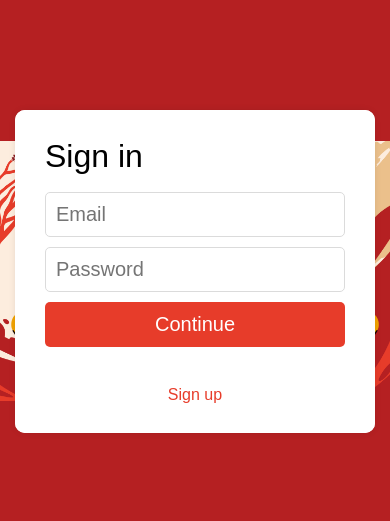
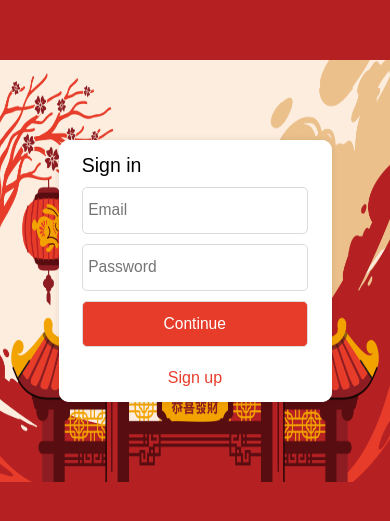
Before and after one commit to FernandoAlmeida2/projeto21-autoral, a React (Create React App) app in the folder memovo-frontend/: page / in a window 390 px wide. Shown: the part 151-672 px from the top of the page. Built offline with nearby package versions, Linux system fonts and the light colour scheme; no server answers.

Commit message:
feat: add responsivity for frontend pages styles

```diff
--- a/memovo-frontend/src/assets/styles/Container.js
+++ b/memovo-frontend/src/assets/styles/Container.js
@@ -7,9 +7,14 @@ export const Container = styled.div`
   background-repeat: no-repeat;
   background-size: contain;
   min-height: 100vh;
+  width: 100vw;
   display: flex;
   flex-direction: column;
   align-items: center;
   justify-content: center;
   gap: 6px;
+
+  @media(max-width: 700px) {
+    background-size: 100vw 50vh;
+  }
 `;
--- a/memovo-frontend/src/assets/styles/LoginSignUpScreen.js
+++ b/memovo-frontend/src/assets/styles/LoginSignUpScreen.js
@@ -14,6 +14,16 @@ export const LogRegScreen = styled.div`
     inset 0px 0px 0px 5px #ffffff;
   h1 {
     font-size: 32px;
-    width: 300px;
+    width: 83%;
+  }
+
+  @media (max-width: 700px) {
+    width: 70vw;
+    min-height: auto;
+    padding: 4.2vw 0;
+    gap: 2.9vw;
+    h1 {
+    font-size: 5vw;
+  }
   }
 `;
--- a/memovo-frontend/src/components/Dashboard/Cards/CardStyle.js
+++ b/memovo-frontend/src/components/Dashboard/Cards/CardStyle.js
@@ -10,6 +10,12 @@ export const FrontStyle = styled.div`
   align-items: center;
   flex-direction: column;
   position: relative;
+
+  @media (max-width: 700px) {
+    height: 43vw;
+    width: 57vw;
+    font-size: 11.4vw;
+  }
 `;
 
 export const IconDiv = styled.div`
@@ -18,11 +24,17 @@ export const IconDiv = styled.div`
   display: flex;
   justify-content: center;
   align-items: center;
+  @media (max-width: 700px) {
+    font-size: 2.86vw;
+  }
 `;
 
 export const PinyinOption = styled.div`
   display: ${(props) => (props.showPinyin ? "block" : "none")};
   font-size: 40px;
+  @media (max-width: 700px) {
+    font-size: 5.71vw;
+  }
 `;
 
 export const BottomIcon = styled.div`
@@ -31,11 +43,23 @@ export const BottomIcon = styled.div`
   position: absolute;
   bottom: 5px;
   right: 10px;
+  @media (max-width: 700px) {
+    bottom: 0.71vw;
+    right: 1.43vw;
+  }
+
+  .react-icons {
+    size: 40px;
+
+    @media (max-width: 700px) {
+      size: 5.71vw;
+    }
+  }
 `;
 
 export const BackStyle = styled.div`
   width: 400px;
-  height: 300px;
+  min-height: 300px;
   padding: 20px;
   background-color: ${(props) => props.color};
   display: flex;
@@ -44,6 +68,13 @@ export const BackStyle = styled.div`
   flex-direction: column;
   gap: 8px;
   position: relative;
+
+  @media (max-width: 700px) {
+    min-height: 43vw;
+    width: 57vw;
+    padding: 2.86vw;
+    gap: 1.14vw;
+  }
 `;
 
 export const TranslationDiv = styled.div`
@@ -64,6 +95,26 @@ export const TranslationDiv = styled.div`
   }
   div:last-child {
     display: flex;
+    p{
+      font-size: 14px;
+    }
+  }
+
+  @media (max-width: 700px) {
+    gap: 0.71vw;
+    div:first-child {
+      h1 {
+        font-size: 5.71vw;
+      }
+      h2 {
+        font-size: 2.86vw;
+      }
+    }
+    div:last-child {
+    p{
+      font-size: 2vw;
+    }
+  }
   }
 `;
 
@@ -76,9 +127,14 @@ export const AnswerDiv = styled.div`
     display: flex;
     justify-content: center;
     align-items: center;
+    font-size: 16px;
     cursor: pointer;
     :hover {
       text-decoration: underline;
     }
   }
+  @media (max-width: 700px) {
+    gap: 2.86vw;
+    font-size: 2.29vw;
+  }
 `;
--- a/memovo-frontend/src/components/Dashboard/Cards/Frontside.js
+++ b/memovo-frontend/src/components/Dashboard/Cards/Frontside.js
@@ -1,7 +1,14 @@
 import { useState } from "react";
-import { FrontStyle, IconDiv, PinyinOption, BottomIcon } from "./CardStyle";
+import {
+  FrontStyle,
+  IconDiv,
+  PinyinOption,
+  BottomIcon,
+} from "./CardStyle";
+
 import { BsFillPlayFill, BsFillCaretDownFill } from "react-icons/bs";
 import { GiReturnArrow } from "react-icons/gi";
+
 
 export default function FrontSide({ color, hanzi, pinyin, setTurnCard }) {
   const [showPinyin, setShowPinyin] = useState(false);
@@ -10,24 +17,18 @@ export default function FrontSide({ color, hanzi, pinyin, setTurnCard }) {
       <h1>{hanzi}</h1>
       {showPinyin ? (
         <IconDiv>
-          <BsFillCaretDownFill
-            size={"40px"}
-            onClick={() => setShowPinyin(!showPinyin)}
-          />
+          <BsFillCaretDownFill size={"2em"} onClick={() => setShowPinyin(!showPinyin)} />
           Hide pinyin
         </IconDiv>
       ) : (
         <IconDiv>
-          <BsFillPlayFill
-            size={"40px"}
-            onClick={() => setShowPinyin(!showPinyin)}
-          />
+          <BsFillPlayFill size={"2em"} onClick={() => setShowPinyin(!showPinyin)} />
           Show pinyin
         </IconDiv>
       )}
       <PinyinOption showPinyin={showPinyin}>{pinyin}</PinyinOption>
       <BottomIcon>
-        <GiReturnArrow size={"40px"} onClick={() => setTurnCard(true)} />
+        <GiReturnArrow size={"0.7em"} onClick={() => setTurnCard(true)} />
       </BottomIcon>
     </FrontStyle>
   );
--- a/memovo-frontend/src/components/Dashboard/Cards/Result.js
+++ b/memovo-frontend/src/components/Dashboard/Cards/Result.js
@@ -45,6 +45,12 @@ const Resultcontainer = styled.div`
   align-items: center;
   flex-direction: column;
   padding: 20px 0 10px 0;
+
+  @media (max-width: 700px) {
+    height: 43vw;
+    width: 57vw;
+    padding: 2.86vw 0 5.71vw 0;
+  }
 `;
 
 const ResultStyle = styled.div`
@@ -53,18 +59,29 @@ const ResultStyle = styled.div`
   flex-direction: column;
   background-color: #f7d434;
   gap: 10px;
+  @media (max-width: 700px) {
+    gap: 1.4vw;
+  }
 `;
 
 const ScoreTitleDiv = styled.div`
   font-size: 24px;
   line-height: 40px;
   margin-bottom: 20px;
+  @media (max-width: 700px) {
+    line-height: 5.71vw;
+    margin-bottom: 2.86vw;
+    font-size: 3.43vw;
+  }
 `;
 
 const ScoreDiv = styled.div`
   font-size: 32px;
   span {
     color: green;
+  }
+  @media (max-width: 700px) {
+    font-size: 4.57vw;
   }
 `;
 
--- a/memovo-frontend/src/components/Dashboard/Menu/Practice/PracticeStyle.js
+++ b/memovo-frontend/src/components/Dashboard/Menu/Practice/PracticeStyle.js
@@ -23,6 +23,23 @@ export const PracticeStyle = styled.div`
       opacity: 1;
     }
   }
+
+  @media (max-width: 700px) {
+    gap: 3vw;
+    height: 17.1vw;
+    width: 28.6vw;
+    label {
+      font-size: 3.5vw;
+      line-height: 6vw;
+    }
+
+    input {
+      padding-left: 1vw;
+      height: 6vw;
+      width: 40vw;
+      font-size: 3vw;
+    }
+  }
 `;
 
 export const BottomStyle = styled.div`
@@ -39,18 +56,32 @@ export const BottomStyle = styled.div`
       color: #e55351;
     }
   }
+
+  @media (max-width: 700px) {
+    gap: 1vw;
+    p {
+      font-size: 3vw;
+    }
+  }
 `;
 
 export const ButtonStart = styled.button`
   width: 200px;
   height: 30px;
   border-radius: 5px;
+  font-size: 12px;
   border: none;
   color: #4f4343;
   background: ${(props) => (props.isLoading ? "#F3AE39" : "#bcb7af")};
   cursor: ${(props) => (props.isLoading ? "auto" : "pointer")};
   :hover {
-    background: #F3AE39;
+    background: #f3ae39;
     color: #f7f5f2;
   }
+
+  @media (max-width: 700px) {
+    height: 6vw;
+    width: 40vw;
+    font-size: 3vw;
+  }
 `;
--- a/memovo-frontend/src/components/Form/FormStyle.js
+++ b/memovo-frontend/src/components/Form/FormStyle.js
@@ -1,6 +1,7 @@
 import styled from "styled-components";
 
 export const FormStyle = styled.form`
+  width: 100%;
   display: flex;
   flex-direction: column;
   align-items: center;
@@ -8,30 +9,43 @@ export const FormStyle = styled.form`
 `;
 
 export const InputStyle = styled.input`
-  width: 300px;
+  width: 83%;
   height: 45px;
   border: 1px solid #dbdbdb;
   color: #dbdbdb;
-  font-size: 20px;
   border-radius: 5px;
   background-color: white;
   opacity: ${(props) => (props.isLoading ? 0.7 : 1)};
   padding-left: 10px;
+  font-size: 20px;
 
   ::placeholder {
     opacity: 1;
+  }
+
+  @media(max-width: 700px) {
+    height: 12vw;
+    font-size: 4vw;
+    padding-left: 1.4vw;
+    border: 0.14vw solid #dbdbdb;
   }
 `;
 
 export const ButtonStyle = styled.button`
   opacity: 1;
-  width: 300px;
+  width: 83%;
   height: 45px;
   background: #e73c2a;
   border-radius: 5px;
   border: none;
   color: white;
   font-size: 20px;
-  font-weight: 400;
   cursor: ${(props) => (props.isLoading ? "auto" : "pointer")};
+
+  @media(max-width: 700px) {
+    height: 12vw;
+    font-size: 4vw;
+    padding-left: 1.4vw;
+    border: 0.14vw solid #dbdbdb;
+  }
 `;
--- a/memovo-frontend/src/pages/Dashboard/Menu/MenuStyle.js
+++ b/memovo-frontend/src/pages/Dashboard/Menu/MenuStyle.js
@@ -7,7 +7,7 @@ export const MenuStyle = styled.div`
   background-position: center;
   background-repeat: no-repeat;
   background-size: contain;
-  min-height: 100vh;
+  height: 100vh;
   width: 100vw;
   display: flex;
   flex-direction: column;
@@ -15,8 +15,18 @@ export const MenuStyle = styled.div`
   gap: 45px;
   h1 {
     color: #a59e91;
-    margin-top: 245px;
+    margin-top: 38.7vh;
     font-size: 40px;
+  }
+
+  @media (max-width: 700px) {
+    gap: 7.43vw;
+    background-size: 170vw 60vh;
+
+    h1 {
+      margin-top: 43.5vh;
+      font-size: 7.5vw;
+    }
   }
 `;
 
@@ -37,4 +47,14 @@ export const ButtonStyle = styled.button`
   :hover {
     background: #e55351;
   }
+
+  @media (max-width: 700px) {
+    width: 40vw;
+    height: 6vw;
+    font-size: 4vw;
+
+    h1 {
+      font-size: 5.71vw;
+    }
+  }
 `;
```
Also changed, not shown: 1 other file (tests, documents, lock files or other folders).
